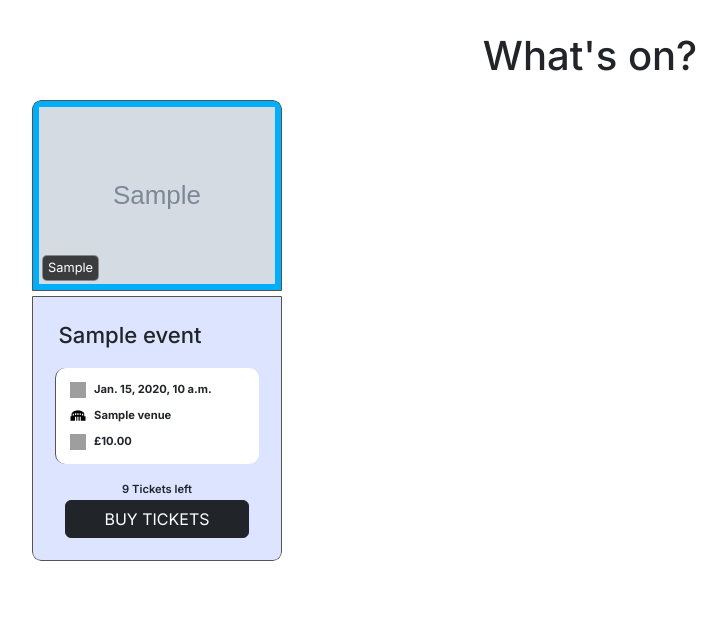
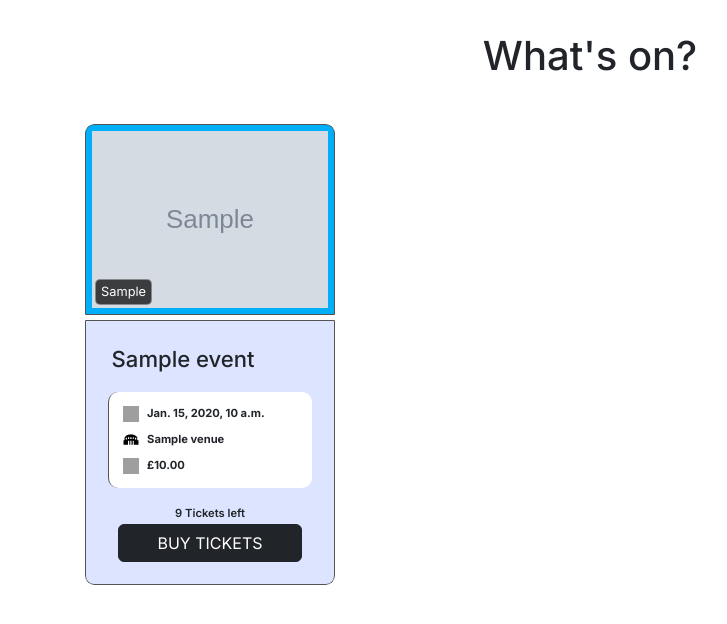
Before and after one commit to avabellaw/bright-times, a Django app: page /events/ in a window 1280 px wide. Shown: the part 61-685 px from the top of the page, without its empty margins (50-777 px from the left). Run offline with Django 5.2, Linux system fonts and the light colour scheme; tables that the repository leaves empty hold one stand-in row (values such as "Sample post"); grey boxes marked "Sample" are stand-in pictures; grey boxes are pictures that could not be loaded.

Commit message:
style: Improve spacing of event cards

```diff
--- a/events/templates/events/events.html
+++ b/events/templates/events/events.html
@@ -13,10 +13,10 @@
             </div>
         </div>
     </div>
-    <div class="container">
+    <div class="container event-cards-container">
         <div class="row">
             {% for event in events %}
-                <div class="col-12 col-sm-6 col-md-4 col-lg-3">
+                <div class="col-12 col-sm-6 col-lg-4 col-xlg-3">
                     <div class="event-card">
                         <div class="event-card_img">
                             <img class="img img-responsive w-100" src="{{ event.image.url }}" alt="">
--- a/static/css/style.css
+++ b/static/css/style.css
@@ -60,6 +60,14 @@
 
     /* Event cards */
 
+    .event-cards-container {
+        margin-top: 1.5rem;
+    }
+
+    .event-cards-container > .row {
+        --bs-gutter-y: 1.5rem;
+    }
+
     .event-card {
         border-radius: 9px;
         overflow: hidden;
@@ -72,6 +80,7 @@
         --outline-colour: #545454;
         --card-border-radius: 9px;
         width: 250px;
+        margin: auto;
     }
 
     .event-card_img {
```
